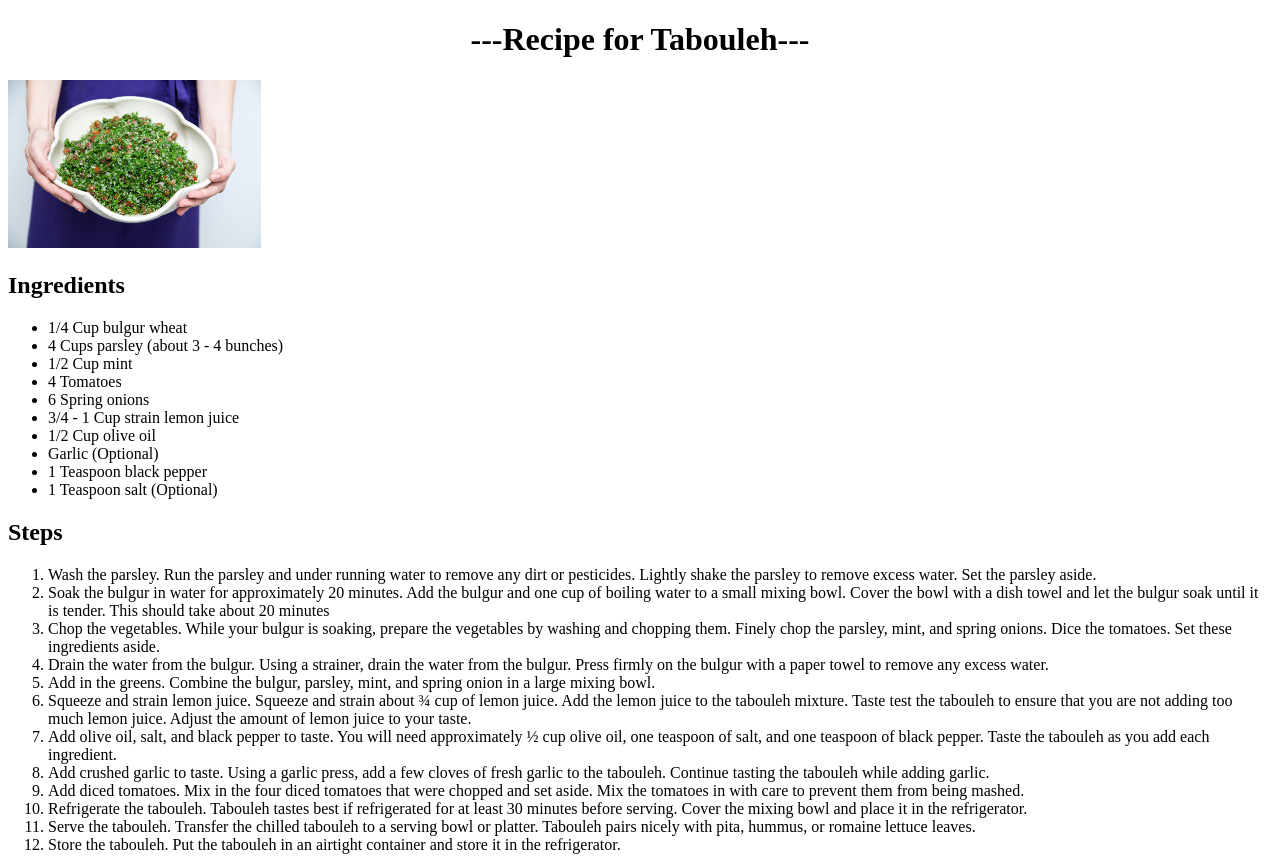
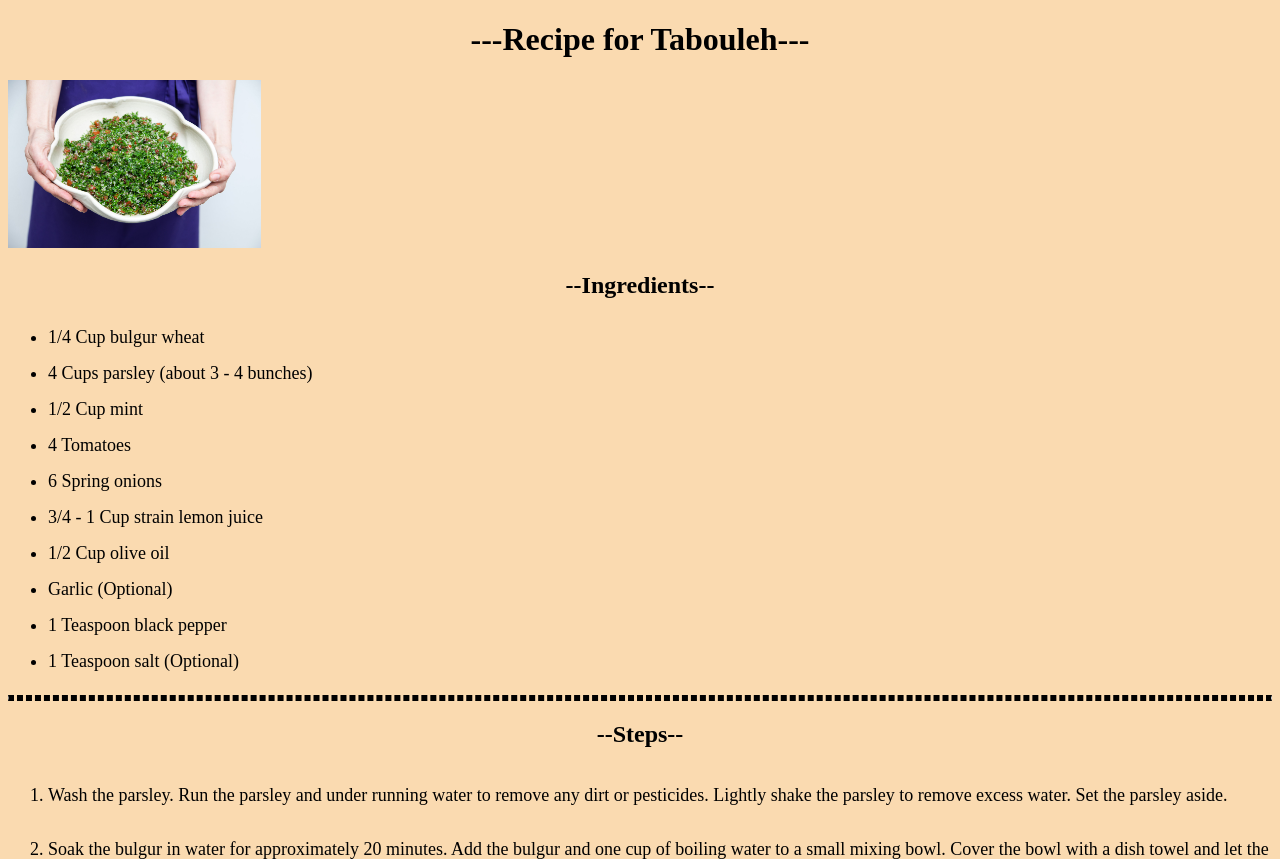
Before and after one commit to baldx/odin-recipes, a plain HTML site: page tabouleh.html in a window 1280 px wide. Shown: the top 859 px of the page. Drawn offline with Linux system fonts and the light colour scheme.

Commit message:
adding qol changes such as
bigger font, and styles

```diff
--- /dev/null
+++ b/style1.css
@@ -0,0 +1,19 @@
+body {
+    background-color: rgb(250, 218, 176);
+}
+ul>li {
+    line-height: 2;
+}
+
+ol>li {
+    line-height: 3;
+}
+hr {
+    border-top: 1px solid black;
+    border-top: dashed;
+    border-bottom: 1px solid black;
+    border-bottom: dashed;
+}
+li {
+    font-size: large;
+}
--- a/tabouleh.html
+++ b/tabouleh.html
@@ -1,6 +1,7 @@
 <!DOCTYPE html>
 <html lang="en">
 <head>
+    <link rel="stylesheet" href="style1.css">
     <meta charset="UTF-8">
     <meta http-equiv="X-UA-Compatible" content="IE=edge">
     <meta name="viewport" content="width=device-width, initial-scale=1.0">
@@ -11,7 +12,9 @@
     <img src="images/tabouleh.jpg" alt="picture of tabouleh" width="20%" height="20%">
     <article>
         <section>
-            <h2>Ingredients</h2>
+            <header>
+                <h2 align="center">--Ingredients--</h2>
+            </header>
             <ul>
                 <li>1/4 Cup bulgur wheat</li>
                 <li>4 Cups parsley (about 3 - 4 bunches)</li>
@@ -25,9 +28,11 @@
                 <li>1 Teaspoon salt (Optional)</li>
             </ul>
         </section>
-
+        <hr>
         <section>
-            <h2>Steps</h2>
+            <header>
+                <h2 align="center">--Steps--</h2>
+            </header>
             <ol>
                 <li>Wash the parsley. Run the parsley and under running water to remove any dirt or pesticides. Lightly shake the parsley to remove excess water. Set the parsley aside.</li>
                 <li>Soak the bulgur in water for approximately 20 minutes. Add the bulgur and one cup of boiling water to a small mixing bowl.
```
